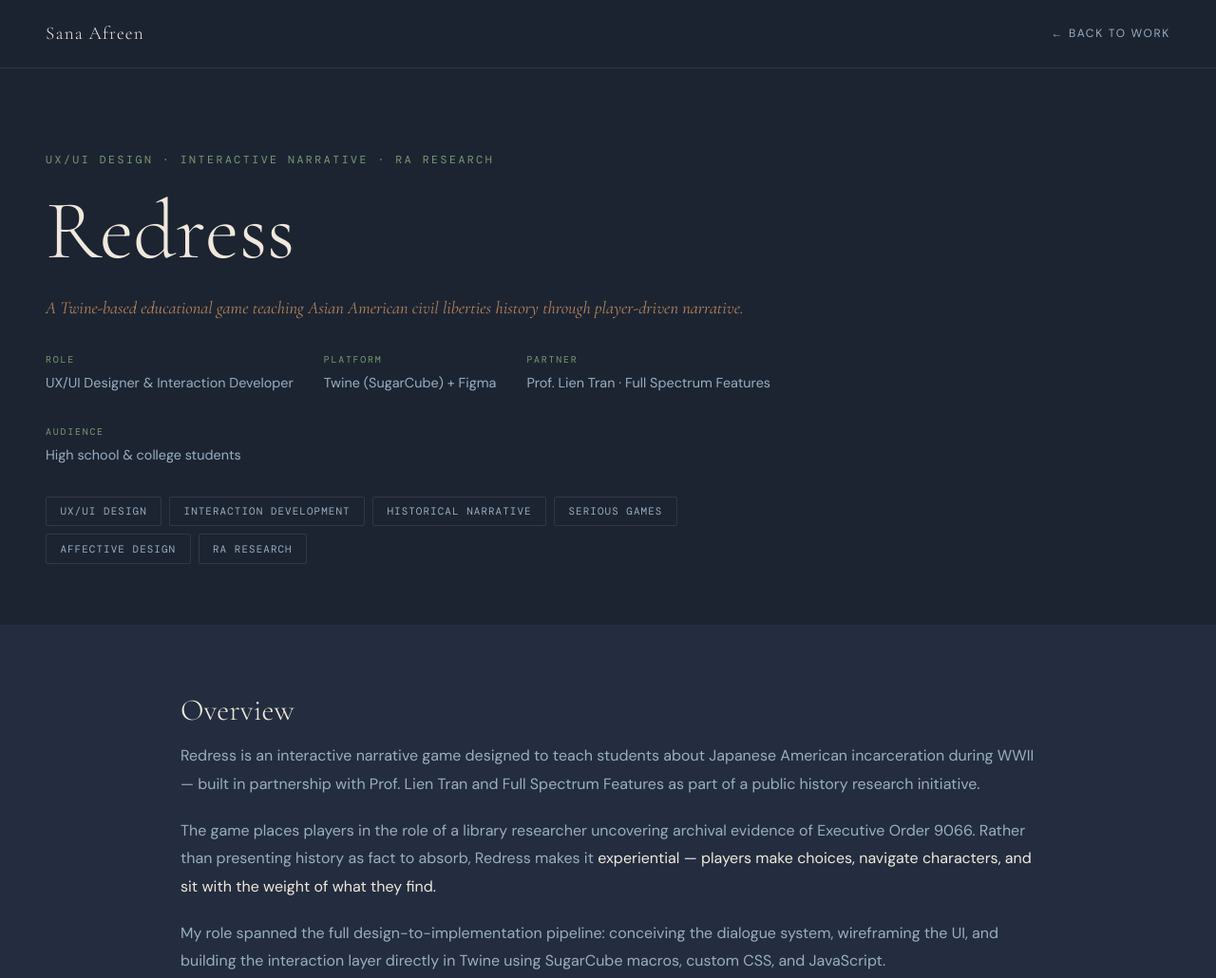
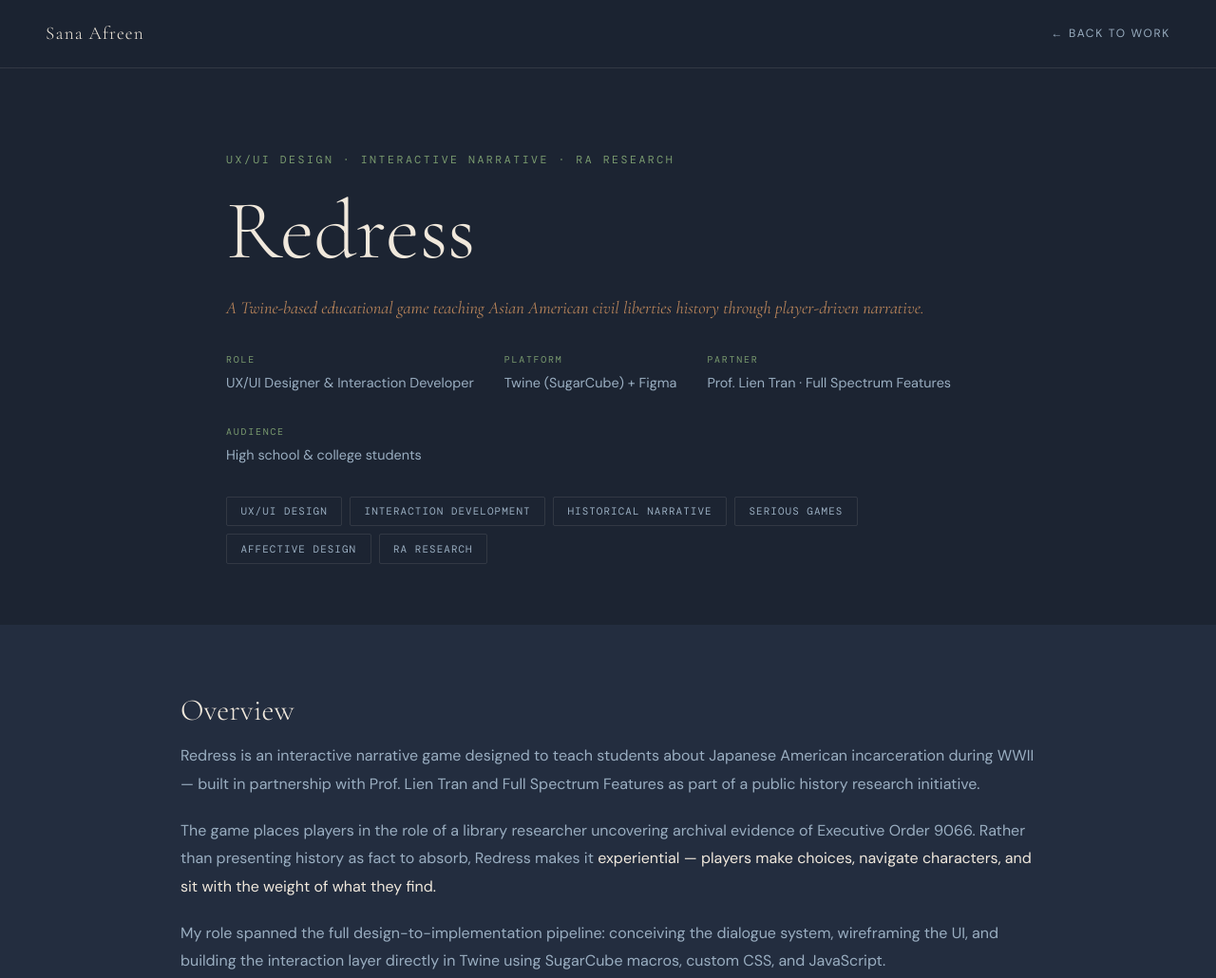
Before and after one commit to afreensa94/afreensa94.github.io, a plain HTML site: page redress.html in a window 1280 px wide. Shown: the top 1030 px of the page at 95% size. Drawn offline with nearby package versions, Linux system fonts and the light colour scheme; a web font is replaced by a local one.

Commit message:
Center content column, text stays left-aligned within it

```diff
--- a/redress.html
+++ b/redress.html
@@ -25,7 +25,7 @@
         .nav-logo { font-family: var(--font-display); font-size: 1.2rem; font-weight: 300; letter-spacing: 0.06em; color: var(--text-light); text-decoration: none; }
         .nav-back { color: var(--text-muted); text-decoration: none; font-size: 0.75rem; letter-spacing: 0.14em; text-transform: uppercase; transition: color 0.2s; }
         .nav-back:hover { color: var(--text-light); }
-        .case-hero { padding: 10rem 3rem 4rem; max-width: 900px; }
+        .case-hero { padding: 10rem 3rem 4rem; max-width: 900px; margin-left: auto; margin-right: auto; }
         .case-eyebrow { font-family: var(--font-mono); font-size: 0.72rem; letter-spacing: 0.22em; text-transform: uppercase; color: var(--accent-sage); margin-bottom: 1.5rem; }
         .case-title { font-family: var(--font-display); font-size: clamp(3rem, 7vw, 5.5rem); font-weight: 300; line-height: 0.95; color: var(--text-light); margin-bottom: 1.5rem; }
         .case-subtitle { font-family: var(--font-display); font-size: 1.15rem; font-style: italic; color: var(--accent-bronze); margin-bottom: 2rem; }
```
